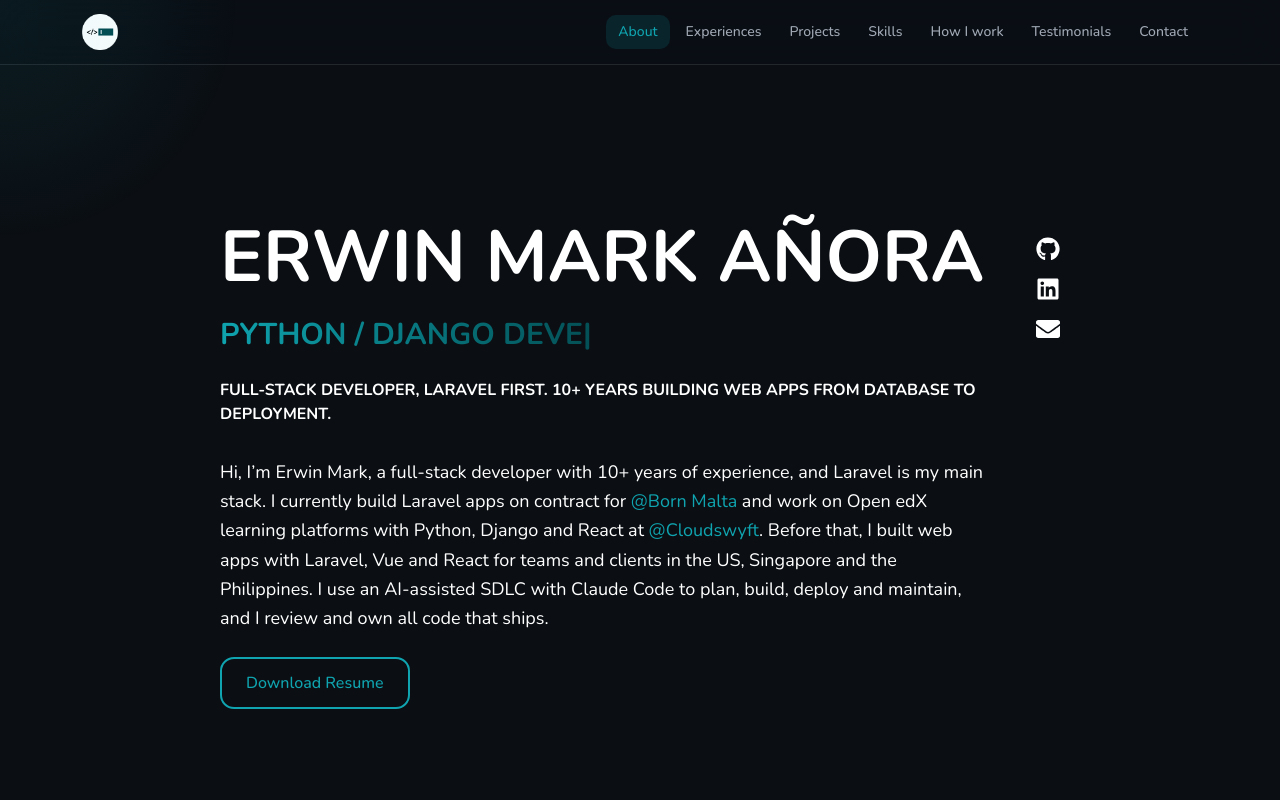
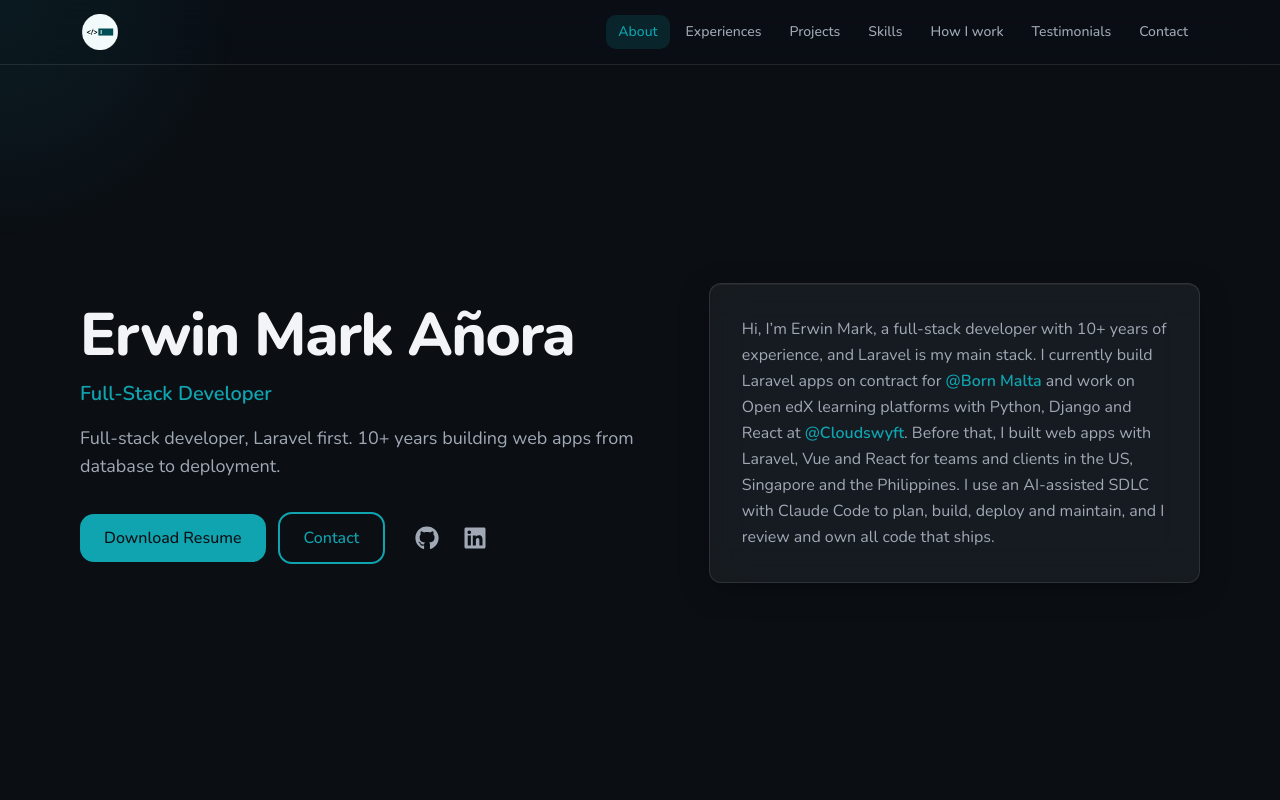
Before and after one commit to erwinmark-anora/portfolio-v2, a Next.js app: page / in a window 1280 px wide. Shown: the top 800 px of the page. Built offline with nearby package versions, Linux system fonts and the light colour scheme.

Commit message:
feat: update About section layout and social links, enhance accessibility with labels

```diff
--- a/components/sections/About.tsx
+++ b/components/sections/About.tsx
@@ -1,75 +1,65 @@
-'use client'
-
 import * as React from 'react';
 import LinkButton from '../ui/LinkButton';
-import { ReactTyped } from 'react-typed';
-import { FaGithub, FaLinkedin, FaEnvelope } from 'react-icons/fa';
+import { FaGithub, FaLinkedin } from 'react-icons/fa';
 import { about, links } from '@/content/portfolio';
 
+const socialLinks = [
+  { href: links.github, label: about.socialLabels.github, icon: FaGithub },
+  { href: links.linkedin, label: about.socialLabels.linkedin, icon: FaLinkedin },
+];
+
+// Hero: name, title, summary, Download Resume, Contact and social links sit above the fold
+// on phone and desktop. The longer intro follows (beside it on desktop, below it on phone).
 const About: React.FunctionComponent = () => {
   return (
-    <div className="min-h-screen flex items-center justify-center  text-white">
-      <div className="max-w-6xl mx-auto flex flex-col lg:flex-row items-center lg:items-start gap-12 px-4">
+    <div className="grid items-center gap-10 pt-10 pb-section sm:pt-16 lg:min-h-[calc(100svh-4rem)] lg:grid-cols-[minmax(0,1.15fr)_minmax(0,1fr)] lg:gap-16 lg:py-16">
+      <div>
+        <h1 className="text-display font-extrabold tracking-tight">
+          {about.name}
+        </h1>
 
-        <div className="text-center lg:text-left max-w-3xl">
-          <h1 className="text-5xl md:text-7xl font-bold mb-6 uppercase">
-            {about.name}
-          </h1>
+        <p className="mt-3 text-subheading font-semibold text-accent">
+          {about.roles[0]}
+        </p>
 
-          <h2 className="text-2xl md:text-3xl mb-4 uppercase font-bold min-h-[1.5em]">
-            <ReactTyped
-              strings={about.roles}
-              typeSpeed={50}
-              backSpeed={40}
-              loop
-              cursorChar="|"
-              className="bg-gradient-to-r from-accent to-secondary bg-clip-text text-transparent"
-            />
-          </h2>
+        <p className="mt-4 max-w-xl text-lead text-muted-foreground">
+          {about.summary}
+        </p>
 
-          <h6 className="mb-8 uppercase font-bold">
-            {about.summary}
-          </h6>
-
-          <p className="text-lg leading-relaxed mb-6">
-            {about.intro.map((segment, idx) => (
-              segment.highlight
-                ? <span key={idx} className="text-accent">{segment.text}</span>
-                : <React.Fragment key={idx}>{segment.text}</React.Fragment>
-            ))}
-          </p>
-
-          <LinkButton href={links.resume}>
+        <div className="mt-8 flex flex-wrap items-center gap-3">
+          <LinkButton href={links.resume} variant="primary">
             {about.resumeLabel}
           </LinkButton>
+          <LinkButton href="#contact" target="_self">
+            {about.contactLabel}
+          </LinkButton>
+
+          <ul className="flex items-center gap-1 sm:ml-2">
+            {socialLinks.map(({ href, label, icon: Icon }) => (
+              <li key={href}>
+                <a
+                  href={href}
+                  target="_blank"
+                  rel="noopener noreferrer"
+                  aria-label={label}
+                  className="flex h-11 w-11 items-center justify-center rounded-full text-2xl text-muted-foreground transition-colors duration-200 hover:bg-surface-strong hover:text-foreground"
+                >
+                  <Icon aria-hidden="true" />
+                </a>
+              </li>
+            ))}
+          </ul>
         </div>
+      </div>
 
-        <div className="flex flex-col items-center lg:items-start gap-6">
-          <div className="flex lg:flex-col space-x-4 lg:space-x-0 lg:space-y-4 mt-4 text-white text-2xl">
-            <a
-              href={links.github}
-              target="_blank"
-              rel="noopener noreferrer"
-              className="transition-all duration-300 ease-in-out transform hover:scale-125 hover:text-gray-300 hover:-translate-y-1"
-            >
-              <FaGithub />
-            </a>
-            <a
-              href={links.linkedin}
-              target="_blank"
-              rel="noopener noreferrer"
-              className="transition-all duration-300 ease-in-out transform hover:scale-125 hover:text-blue-400 hover:-translate-y-1"
-            >
-              <FaLinkedin />
-            </a>
-            <a
-              href={links.email}
-              className="transition-all duration-300 ease-in-out transform hover:scale-125 hover:text-gray-300 hover:-translate-y-1"
-            >
-              <FaEnvelope />
-            </a>
-          </div>
-        </div>
+      <div className="glass p-card sm:p-8">
+        <p className="text-body text-muted-foreground">
+          {about.intro.map((segment, idx) => (
+            segment.highlight
+              ? <span key={idx} className="font-semibold text-accent">{segment.text}</span>
+              : <React.Fragment key={idx}>{segment.text}</React.Fragment>
+          ))}
+        </p>
       </div>
     </div>
   );
--- a/components/ui/LinkButton.tsx
+++ b/components/ui/LinkButton.tsx
@@ -19,6 +19,7 @@
     <a
       href={href}
       target={target}
+      rel={target === '_blank' ? 'noopener noreferrer' : undefined}
       className={`btn-base btn-${variant} ${className || ''}`}
     >
       {children}
--- a/content/portfolio.ts
+++ b/content/portfolio.ts
@@ -50,6 +50,12 @@
     { text: '. Before that, I built web apps with Laravel, Vue and React for teams and clients in the US, Singapore and the Philippines. I use an AI-assisted SDLC with Claude Code to plan, build, deploy and maintain, and I review and own all code that ships.' },
   ],
   resumeLabel: 'Download Resume',
+  contactLabel: 'Contact',
+  // accessible names for the icon-only links
+  socialLabels: {
+    github: 'GitHub',
+    linkedin: 'LinkedIn',
+  },
 };
 
 export const experience = {
```
Also changed, not shown: 1 other file (tests, documents, lock files or other folders).
